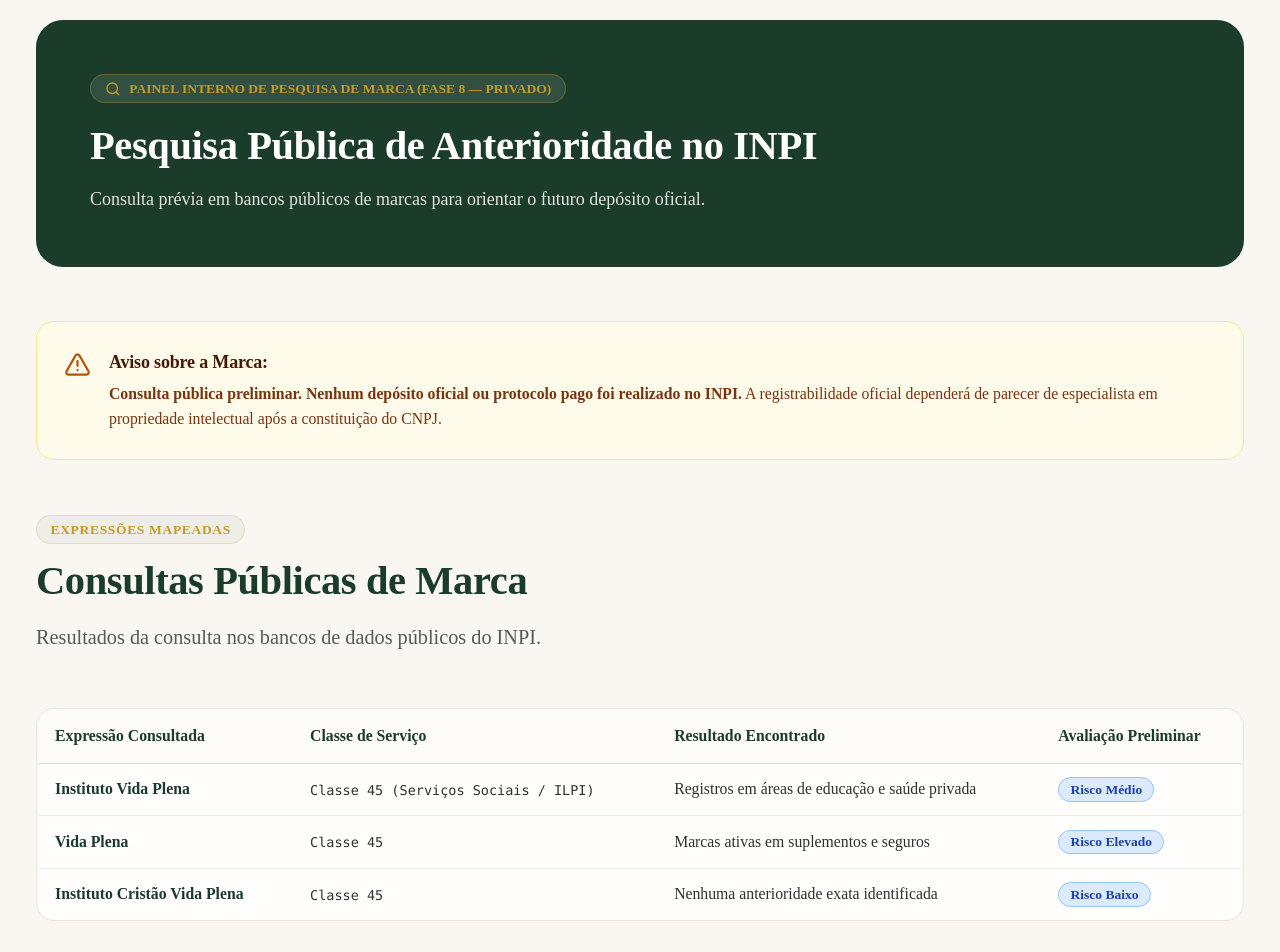
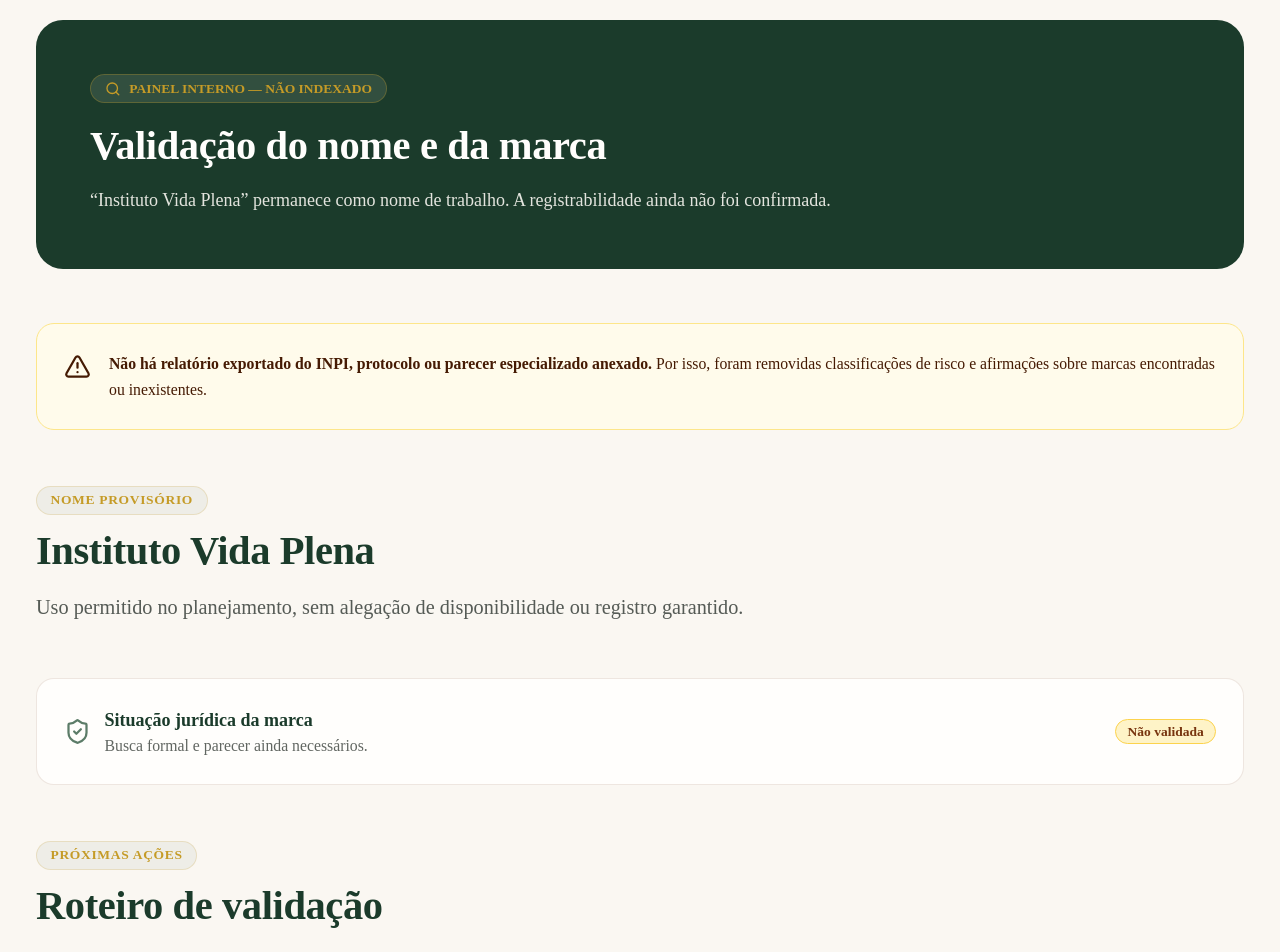
Before and after one commit to ediestudioficial-bot/INSTITUTO-VIDA-PLENA, a Next.js app: page /planejamento/marca in a window 1280 px wide. Shown: the part 180-1132 px from the top of the page. Built offline with nearby package versions, Linux system fonts and the light colour scheme.

Commit message:
Corrige painel interno de marca

```diff
--- a/src/app/planejamento/marca/page.tsx
+++ b/src/app/planejamento/marca/page.tsx
@@ -1,103 +1,56 @@
-import React from "react";
 import { Metadata } from "next";
+import { AlertTriangle, Search, ShieldCheck } from "lucide-react";
 import { SectionHeading } from "@/components/SectionHeading";
 import { StatusTag } from "@/components/StatusTag";
-import { ShieldCheck, Info, Search, AlertTriangle } from "lucide-react";
 
 export const metadata: Metadata = {
   title: "Painel de Pesquisa de Marca | Privado",
-  description: "Monitoramento público de anterioridade de marca no INPI.",
-  robots: {
-    index: false,
-    follow: false,
-  },
+  description: "Controle interno da validação do nome e da marca do Instituto Vida Plena.",
+  robots: { index: false, follow: false },
 };
 
+const etapas = [
+  "Definir serviços e classes de Nice com especialista",
+  "Pesquisar expressão exata e sinais semelhantes no INPI",
+  "Analisar titulares, vigência e afinidade mercadológica",
+  "Verificar nome empresarial, domínios e uso institucional",
+  "Emitir parecer e registrar a decisão da governança",
+];
+
 export default function MarcaPage() {
-  const marcas = [
-    {
-      expressao: "Instituto Vida Plena",
-      classe: "Classe 45 (Serviços Sociais / ILPI)",
-      resultado: "Registros em áreas de educação e saúde privada",
-      risco: "Risco Médio",
-      recomendacao: "Delimitação estrita de classe com especialista",
-    },
-    {
-      expressao: "Vida Plena",
-      classe: "Classe 45",
-      resultado: "Marcas ativas em suplementos e seguros",
-      risco: "Risco Elevado",
-      recomendacao: "Evitar uso isolado sem qualificação institucional",
-    },
-    {
-      expressao: "Instituto Cristão Vida Plena",
-      classe: "Classe 45",
-      resultado: "Nenhuma anterioridade exata identificada",
-      risco: "Risco Baixo",
-      recomendacao: "Alternativa forte de proteção",
-    },
-  ];
-
   return (
     <div className="py-16 space-y-12 max-w-7xl mx-auto px-4 sm:px-6 lg:px-8">
-      {/* Banner Principal */}
       <div className="bg-brand-deep text-brand-cream rounded-3xl p-8 md:p-12 space-y-4">
         <div className="inline-flex items-center gap-2 px-3 py-1 text-xs font-bold text-brand-gold uppercase bg-brand-cream/10 rounded-full border border-brand-gold/30">
-          <Search className="w-3.5 h-3.5 text-brand-gold" />
-          <span>Painel Interno de Pesquisa de Marca (Fase 8 — Privado)</span>
+          <Search className="w-3.5 h-3.5" />
+          <span>Painel interno — não indexado</span>
         </div>
-        <h1 className="text-3xl md:text-4xl font-serif font-bold text-brand-warmWhite">
-          Pesquisa Pública de Anterioridade no INPI
-        </h1>
-        <p className="text-sm md:text-base text-brand-cream/90 font-light max-w-3xl leading-relaxed">
-          Consulta prévia em bancos públicos de marcas para orientar o futuro depósito oficial.
-        </p>
+        <h1 className="text-3xl md:text-4xl font-serif font-bold text-brand-warmWhite">Validação do nome e da marca</h1>
+        <p className="text-brand-cream/90 max-w-3xl">“Instituto Vida Plena” permanece como nome de trabalho. A registrabilidade ainda não foi confirmada.</p>
       </div>
 
-      {/* Aviso Regulatório Importante */}
-      <div className="p-6 rounded-2xl bg-amber-50 border border-amber-200 text-amber-900 flex items-start gap-4">
-        <AlertTriangle className="w-6 h-6 text-amber-700 shrink-0 mt-0.5" />
-        <div className="space-y-1 text-sm leading-relaxed">
-          <h3 className="font-serif font-bold text-base text-amber-950">Aviso sobre a Marca:</h3>
-          <p>
-            <strong>Consulta pública preliminar. Nenhum depósito oficial ou protocolo pago foi realizado no INPI.</strong> A registrabilidade oficial dependerá de parecer de especialista em propriedade intelectual após a constituição do CNPJ.
-          </p>
-        </div>
+      <div className="p-6 rounded-2xl bg-amber-50 border border-amber-200 text-amber-950 flex items-start gap-4">
+        <AlertTriangle className="w-6 h-6 shrink-0 mt-0.5" />
+        <p className="text-sm leading-relaxed"><strong>Não há relatório exportado do INPI, protocolo ou parecer especializado anexado.</strong> Por isso, foram removidas classificações de risco e afirmações sobre marcas encontradas ou inexistentes.</p>
       </div>
 
-      {/* Tabela de Expressões Consultadas */}
-      <div className="space-y-4">
-        <SectionHeading
-          badge="Expressões Mapeadas"
-          title="Consultas Públicas de Marca"
-          description="Resultados da consulta nos bancos de dados públicos do INPI."
-        />
+      <section className="space-y-6">
+        <SectionHeading badge="Nome provisório" title="Instituto Vida Plena" description="Uso permitido no planejamento, sem alegação de disponibilidade ou registro garantido." />
+        <div className="rounded-2xl border border-brand-wood/15 bg-brand-warmWhite p-6 flex items-center justify-between gap-4 flex-wrap">
+          <div className="flex items-center gap-3">
+            <ShieldCheck className="w-6 h-6 text-brand-sage" />
+            <div><p className="font-serif font-bold text-brand-deep">Situação jurídica da marca</p><p className="text-sm text-brand-charcoal/75">Busca formal e parecer ainda necessários.</p></div>
+          </div>
+          <StatusTag status="pendente" label="Não validada" />
+        </div>
+      </section>
 
-        <div className="overflow-x-auto bg-brand-warmWhite rounded-2xl border border-brand-wood/15">
-          <table className="w-full text-left text-sm border-collapse">
-            <thead>
-              <tr className="border-b border-brand-wood/20 text-brand-deep font-serif font-bold bg-brand-cream/40">
-                <th className="py-3.5 px-4">Expressão Consultada</th>
-                <th className="py-3.5 px-4">Classe de Serviço</th>
-                <th className="py-3.5 px-4">Resultado Encontrado</th>
-                <th className="py-3.5 px-4">Avaliação Preliminar</th>
-              </tr>
-            </thead>
-            <tbody className="divide-y divide-brand-wood/10 text-brand-charcoal">
-              {marcas.map((item, idx) => (
-                <tr key={idx} className="hover:bg-brand-cream/20">
-                  <td className="py-3 px-4 font-bold text-brand-deep">{item.expressao}</td>
-                  <td className="py-3 px-4 font-mono text-xs">{item.classe}</td>
-                  <td className="py-3 px-4">{item.resultado}</td>
-                  <td className="py-3 px-4">
-                    <StatusTag status="estudo" label={item.risco} />
-                  </td>
-                </tr>
-              ))}
-            </tbody>
-          </table>
-        </div>
-      </div>
+      <section className="space-y-6">
+        <SectionHeading badge="Próximas ações" title="Roteiro de validação" description="A decisão final depende de análise profissional e registro documental." />
+        <ol className="grid md:grid-cols-2 gap-4">
+          {etapas.map((etapa, index) => <li key={etapa} className="p-5 rounded-2xl border border-brand-wood/15 bg-brand-cream/30 text-sm text-brand-charcoal"><strong className="text-brand-deep mr-2">{index + 1}.</strong>{etapa}</li>)}
+        </ol>
+      </section>
     </div>
   );
 }
```
